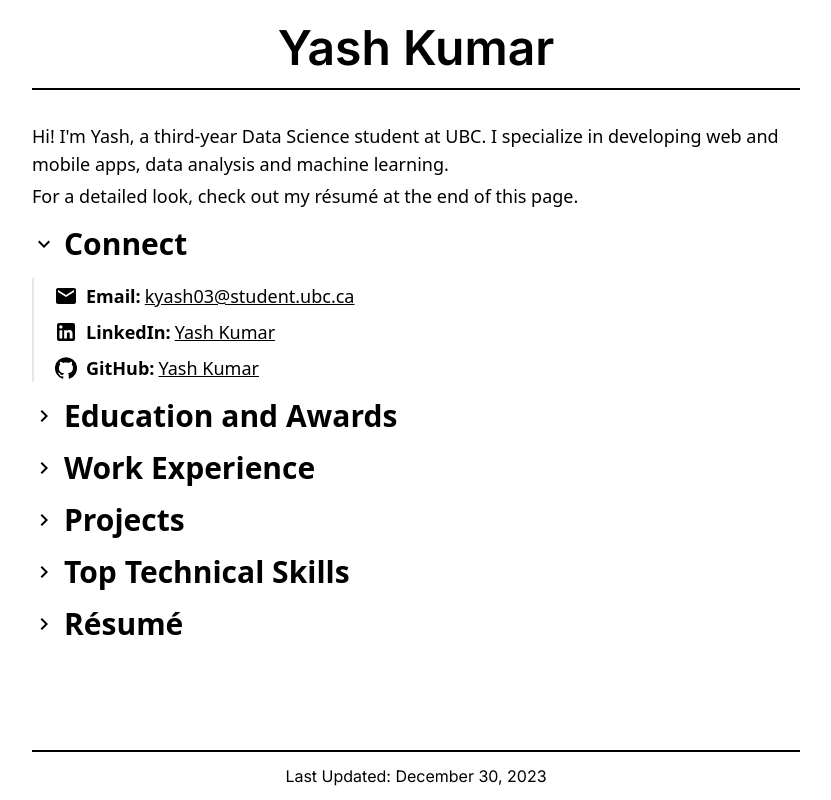
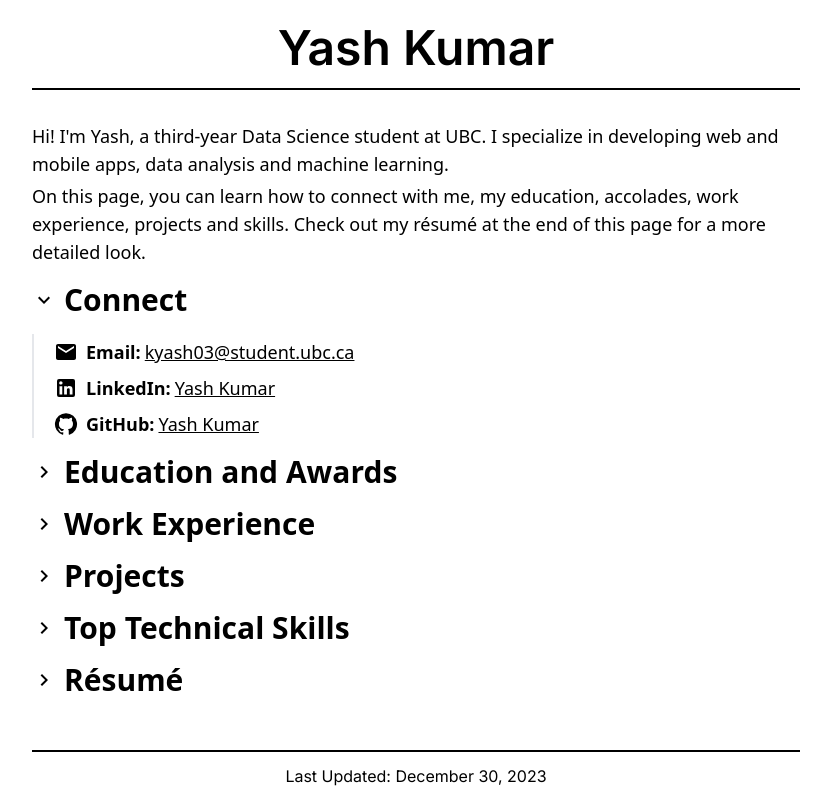
Before and after one commit to KYash03/PersonalWebsite, a Next.js app: page / in a window 1280 px wide. Shown: the whole page, without its empty margins (224-1055 px from the left). Built offline with nearby package versions, Linux system fonts and the light colour scheme.

Commit message:
Update Intro.tsx

```diff
--- a/app/components/Intro.tsx
+++ b/app/components/Intro.tsx
@@ -4,7 +4,7 @@ export default function Intro() {
       <p className="mb-1">
         Hi! I&apos;m Yash, a third-year Data Science student at UBC. I specialize in developing web and mobile apps, data analysis and machine learning.
       </p>
-      <p>For a detailed look, check out my résumé at the end of this page.</p>
+      <p>On this page, you can learn how to connect with me, my education, accolades, work experience, projects and skills. Check out my résumé at the end of this page for a more detailed look.</p>
     </div>
   );
 }
```
